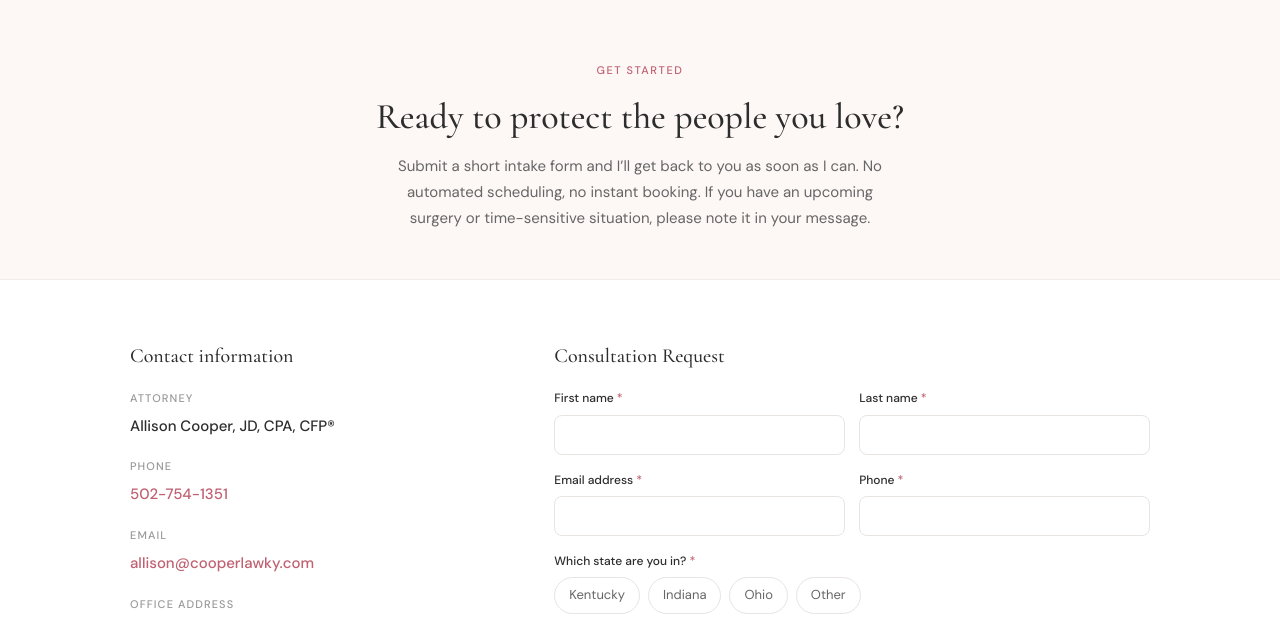
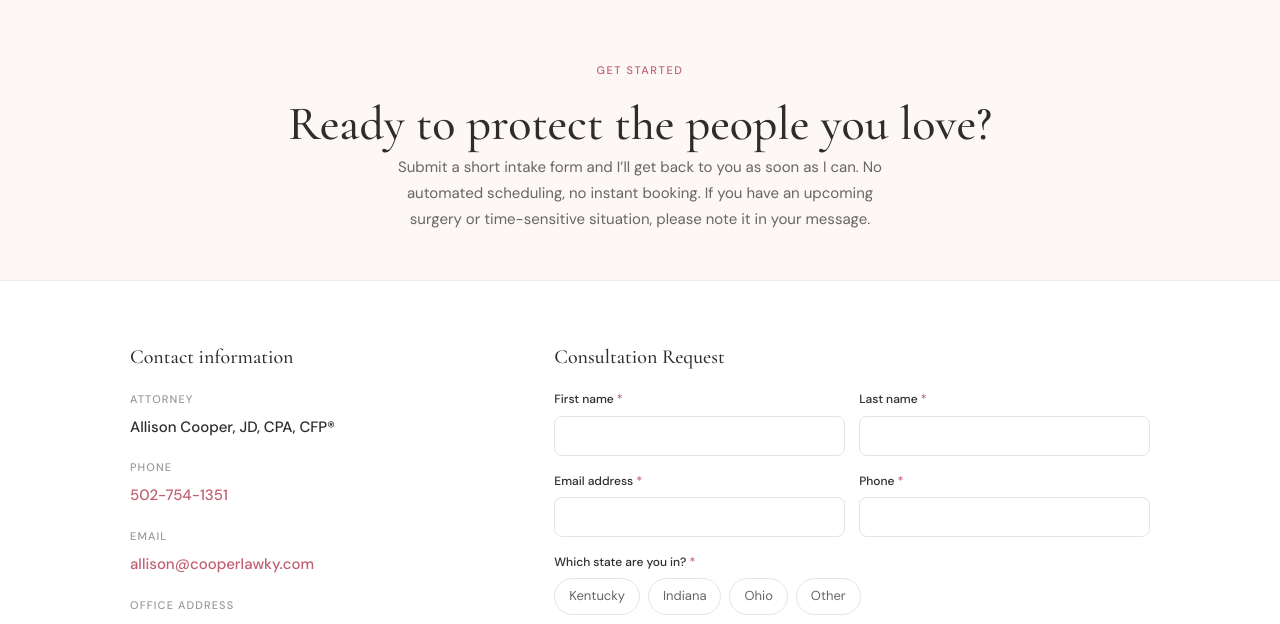
Before and after one commit to allisoncooperlaw/cooperlawky, a plain HTML site: page contact.html in a window 1280 px wide. Shown: the part 93-717 px from the top of the page. Drawn offline with nearby package versions, Linux system fonts and the light colour scheme.

Commit message:
Update heading and add meta tags in contact.html

```diff
--- a/contact.html
+++ b/contact.html
@@ -5,6 +5,13 @@
 <meta name="viewport" content="width=device-width, initial-scale=1.0">
 <title>Request a Consultation | Cooper Law</title>
 <meta name="description" content="Ready to protect the people you love? Submit a short intake form to get started with Cooper Law. Estate planning for families in KY, IN &amp; OH — remotely and in person.">
+<link rel="canonical" href="https://www.cooperestateplanning.com/contact.html">
+<meta property="og:title" content="Request a Consultation | Cooper Law">
+<meta property="og:description" content="Ready to protect the people you love? Submit an intake form to get started with Cooper Law.">
+<meta property="og:url" content="https://www.cooperestateplanning.com/contact.html">
+<meta property="og:type" content="website">
+<meta property="og:image" content="https://www.cooperestateplanning.com/images/allison.jpg">
+<meta name="twitter:card" content="summary_large_image">
 <link rel="stylesheet" href="css/style.css">
 </head>
 <body>
@@ -14,7 +21,7 @@
 <section class="section alt" style="text-align:center;padding:64px 40px 48px">
   <div class="container">
     <span class="eyebrow">Get Started</span>
-    <h2>Ready to protect the people you love?</h2>
+    <h1>Ready to protect the people you love?</h1>
     <p style="font-size:15px;color:var(--mid);max-width:520px;margin:0 auto;line-height:1.75">Submit a short intake form and I&rsquo;ll get back to you as soon as I can. No automated scheduling, no instant booking. If you have an upcoming surgery or time-sensitive situation, please note it in your message.</p>
   </div>
 </section>
```
